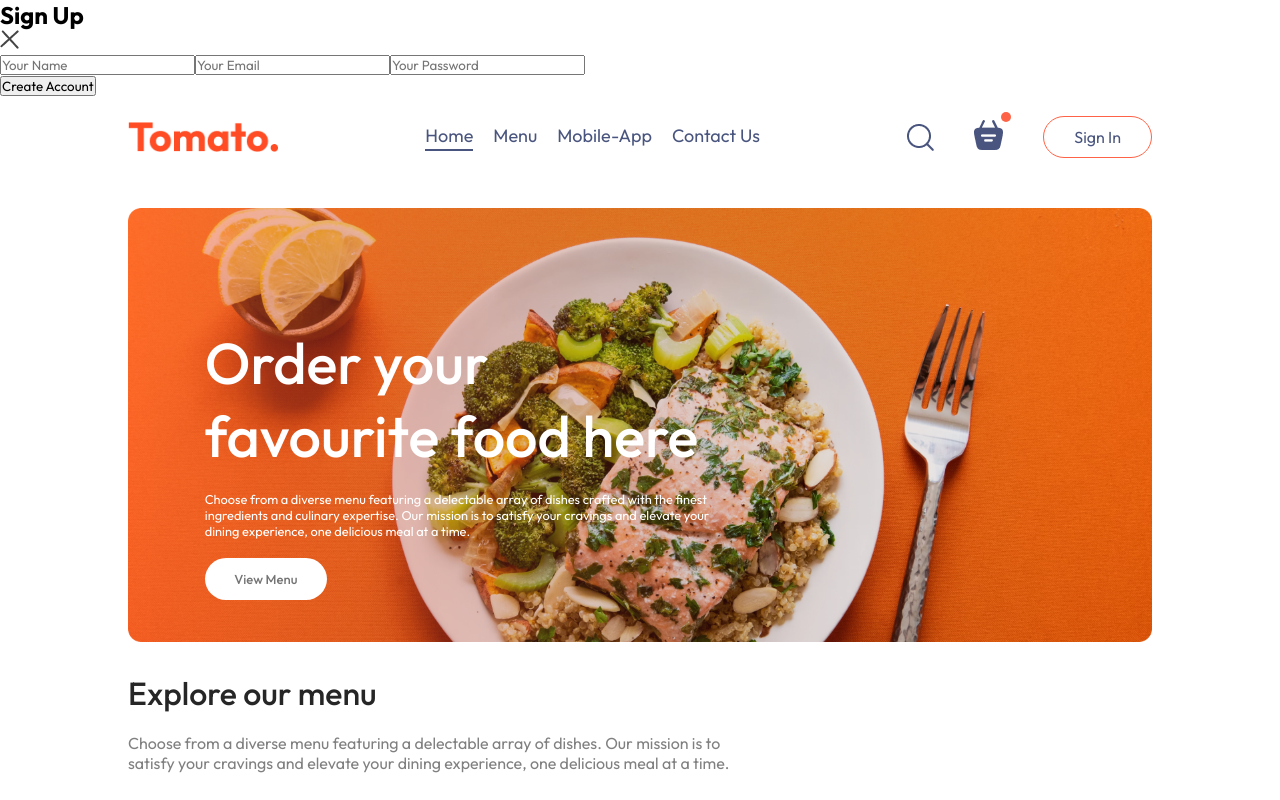
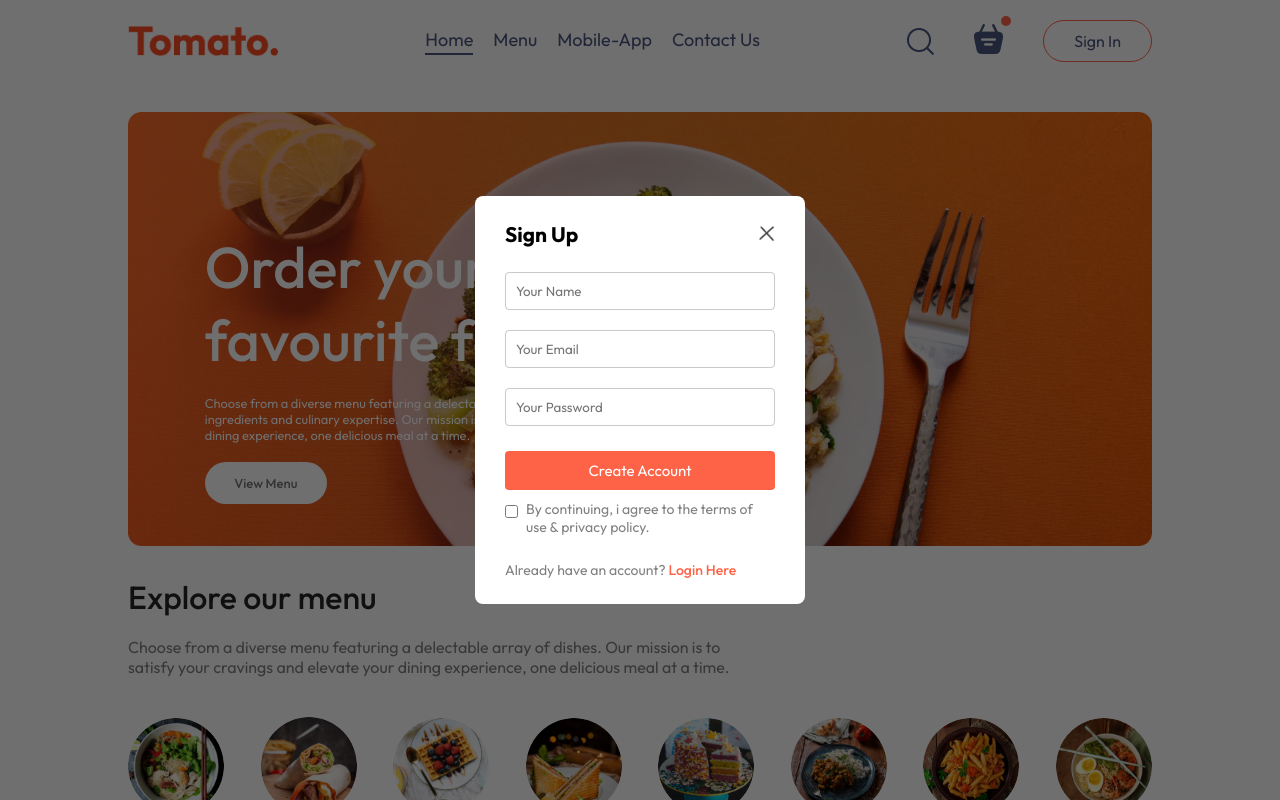
Before and after one commit to 45Aditya/FoodieExpress, a React (Vite) app in the folder frontend/: page / in a window 1280 px wide. Both pictures are taken after a click on the button "Sign In". Shown: the top 800 px of the page. Built offline with nearby package versions, Linux system fonts and the light colour scheme.

Commit message:
Login/Sigun-Up Page

```diff
--- a/frontend/src/components/LoginPopup/LoginPopup.css
+++ b/frontend/src/components/LoginPopup/LoginPopup.css
@@ -0,0 +1,74 @@
+.login-popup{
+    position: absolute;
+    z-index: 1;
+    width: 100%;
+    height: 100%;
+    background-color: #00000090;
+    display: grid;
+}
+
+.login-popup-container{
+    place-self: center;
+    width: max(23vw, 330px);
+    color: #808080;
+    background-color: white;
+    display: flex;
+    flex-direction: column;
+    gap: 25px;
+    padding: 25px 30px;
+    border-radius: 8px;
+    font-size: 14px;
+    animation: fadeIn 0.5s;
+}
+
+.login-popup-title{
+    display: flex;
+    justify-content: space-between;
+    align-items: center;
+    color: black;
+}
+
+.login-popup-title img{
+    width: 16px;
+    cursor: pointer;
+}
+
+.login-pop-input{
+    display: flex;
+    flex-direction: column;
+    gap: 20px;
+}
+
+.login-pop-input input{
+    outline: none;
+    border: 1px solid #c9c9c9;
+    padding: 10px;
+    border-radius: 4px;
+}
+
+.login-popup-container button{
+    border: none;
+    padding: 10px;
+    border-radius: 4px;
+    color: white;
+    background-color: tomato;
+    font-size: 15px;
+    cursor: pointer;
+}
+
+.login-popup-condition{
+    display: flex;
+    align-items: start;
+    gap: 8px;
+    margin-top: -15px;
+}
+
+.login-popup-condition input{
+    margin-top: 5px;
+}
+
+.login-popup p span{
+    color: tomato;
+    font-weight: 500;
+    cursor: pointer;
+}
--- a/frontend/src/components/LoginPopup/LoginPopup.jsx
+++ b/frontend/src/components/LoginPopup/LoginPopup.jsx
@@ -19,6 +19,14 @@ const LoginPopup = ({setShowLogin}) => {
             <input type="password" placeholder='Your Password' required/>
         </div>
         <button>{currState==="Sign Up" ? "Create Account" : "Login"}</button>
+        <div className="login-popup-condition">
+          <input type="checkbox" required/>
+          <p>By continuing, i agree to the terms of use & privacy policy.</p>
+        </div>
+        {currState==="Login"
+          ? <p>Create a new account? <span onClick={()=>setCurrState("Sign Up")}>Click Here</span></p>
+          : <p>Already have an account? <span onClick={()=>setCurrState("Login")}>Login Here</span></p>
+        }
       </form>
     </div>
   )
```
